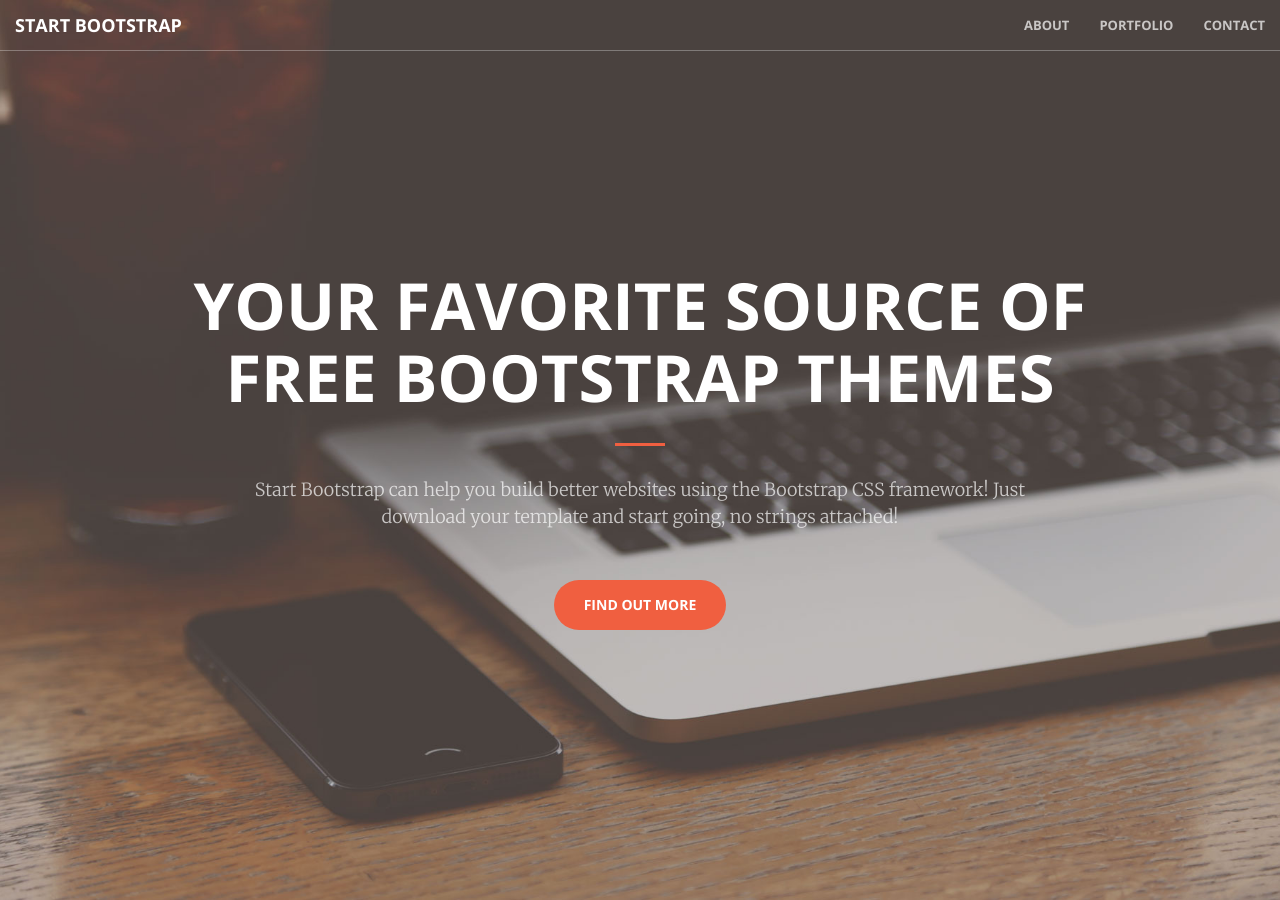
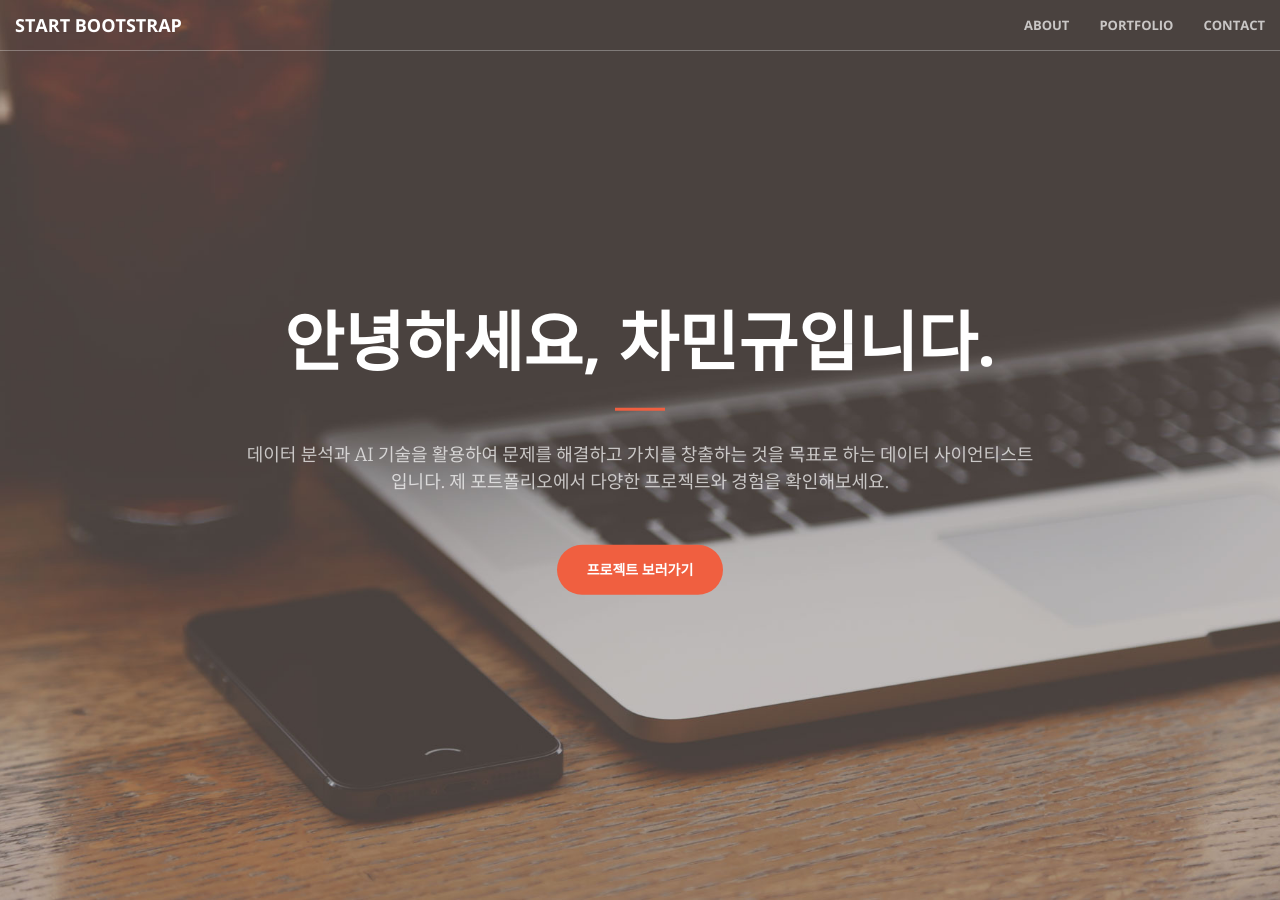
Before and after one commit to mgcha85/mingyu-portfolio, a Jekyll site: the page built from index.html, in a window 1280 px wide and 900 px high. Built offline with Jekyll 4.4.1, drawn with Linux system fonts in a browser that asks for light colours.

Commit message:
header updated

```diff
--- a/_includes/header.html
+++ b/_includes/header.html
@@ -1,10 +1,10 @@
 <header>
     <div class="header-content">
         <div class="header-content-inner">
-            <h1>Your Favorite Source of Free Bootstrap Themes</h1>
+            <h1>안녕하세요, 차민규입니다.</h1>
             <hr>
-            <p>Start Bootstrap can help you build better websites using the Bootstrap CSS framework! Just download your template and start going, no strings attached!</p>
-            <a href="#about" class="btn btn-primary btn-xl page-scroll">Find Out More</a>
+            <p>데이터 분석과 AI 기술을 활용하여 문제를 해결하고 가치를 창출하는 것을 목표로 하는 데이터 사이언티스트입니다. 제 포트폴리오에서 다양한 프로젝트와 경험을 확인해보세요.</p>
+            <a href="#projects" class="btn btn-primary btn-xl page-scroll">프로젝트 보러가기</a>
         </div>
     </div>
 </header>
```
